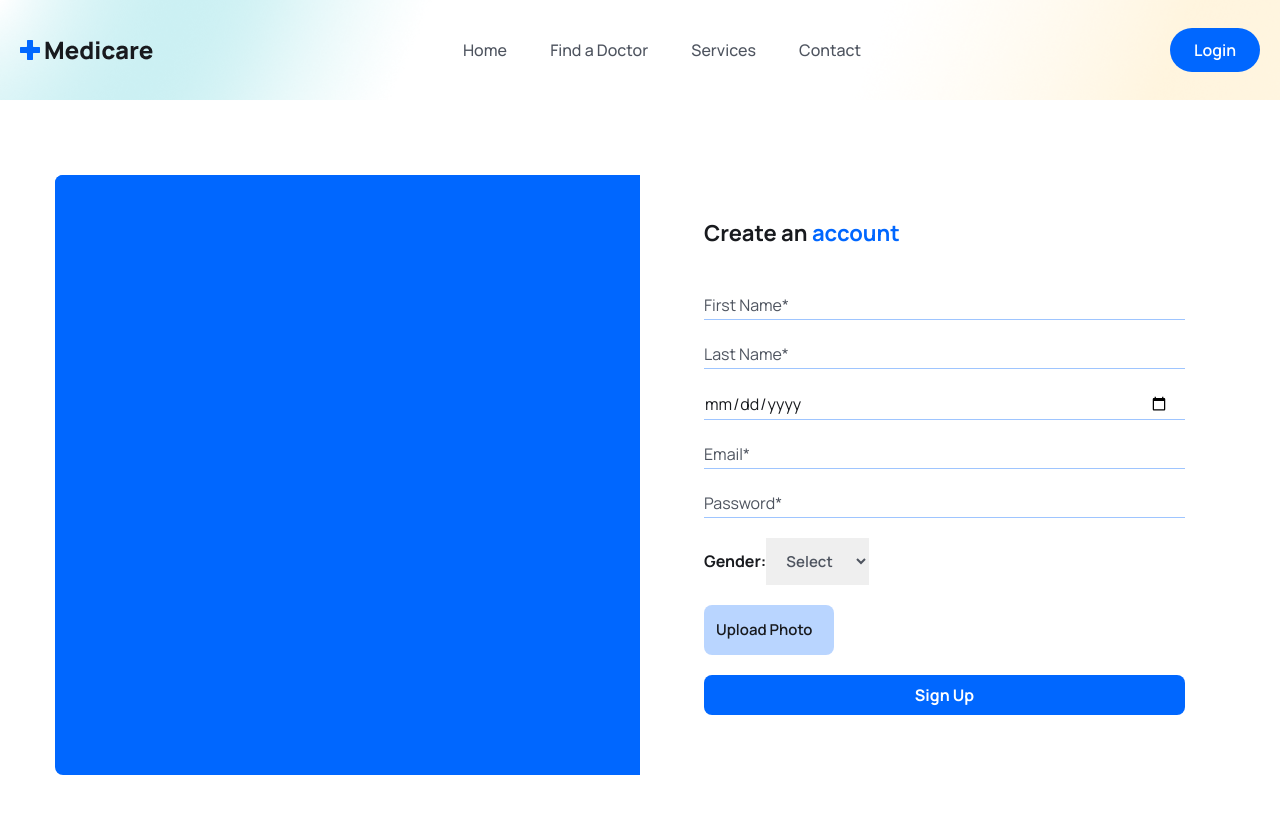
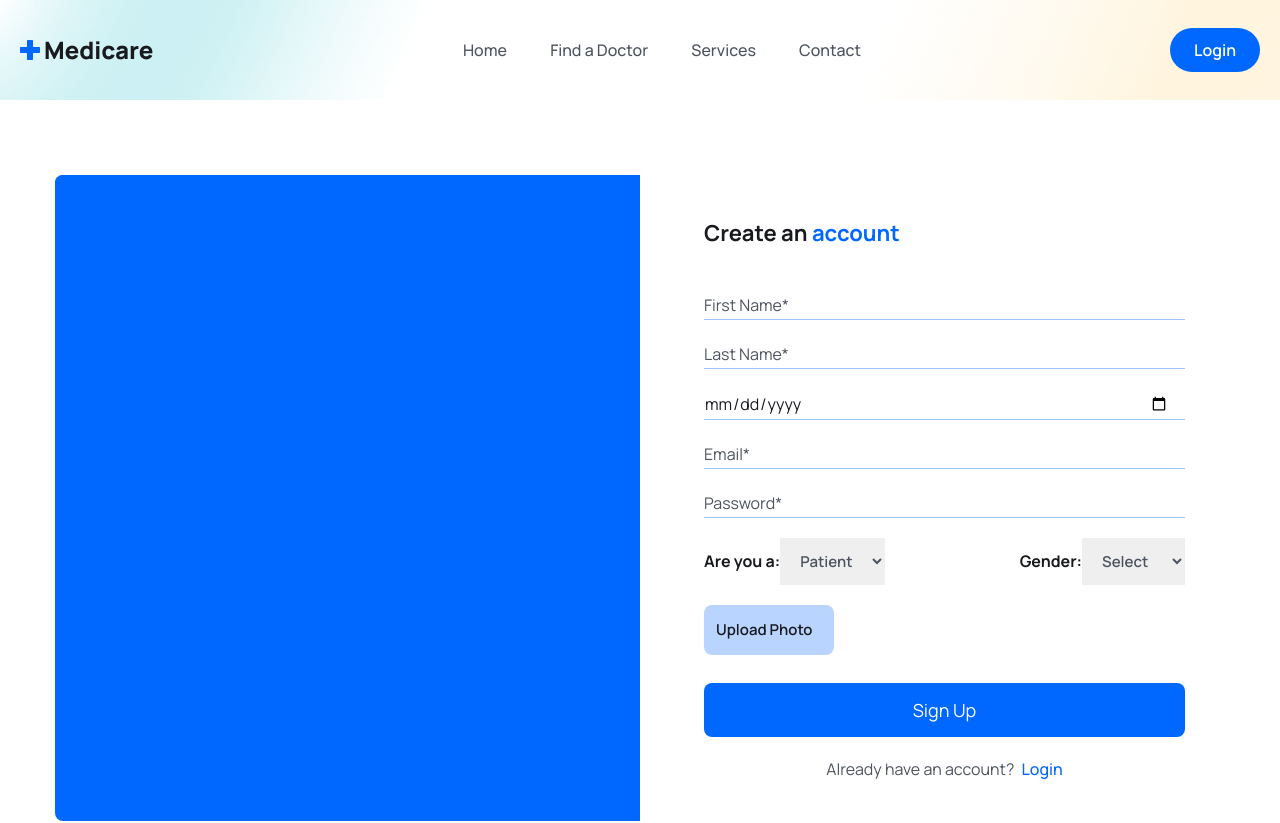
Before and after one commit to cgpakay/medibridge_frontend, a React (Vite) app: page /signup in a window 1280 px wide. Shown: the top 823 px of the page. Built offline with nearby package versions, Linux system fonts and the light colour scheme; the HTML template or start-up script is replaced by a standard one.

Commit message:
refactoring sigup and login page

```diff
--- a/src/layout/Layout.jsx
+++ b/src/layout/Layout.jsx
@@ -1,6 +1,6 @@
 import Header from "../components/Header/Header";
 import Routers from "../routes/Routers";
-/* import Footer from "../components/Footer"; */
+import Footer from "../components/Footer/Footer";
 
 const Layout = () => {
   return (
@@ -9,7 +9,7 @@ const Layout = () => {
       <main>
         <Routers />
       </main>
-      {/*       <Footer /> */}
+      <Footer />
     </>
   );
 };
--- a/src/pages/Contact.jsx
+++ b/src/pages/Contact.jsx
@@ -1,7 +1,7 @@
 import { useState } from "react";
 import { FiMinus } from "react-icons/fi";
 
-const AboutUs = () => {
+const Contact = () => {
   const [form, setForm] = useState({
     email: "",
     subject: "",
@@ -242,4 +242,4 @@ const AboutUs = () => {
   );
 };
 
-export default AboutUs;
+export default Contact;
--- a/src/pages/Login.jsx
+++ b/src/pages/Login.jsx
@@ -50,8 +50,8 @@ const Login = () => {
           <p className="mt-5 text-textColor text-center">
             {" "}
             Don&apos;t have an account?{" "}
-            <Link to="/register" className="text-primaryColor font-medium ml-1">
-              Register
+            <Link to="/signup" className="text-primaryColor font-medium ml-1">
+              Sign up
             </Link>{" "}
           </p>
         </form>
--- a/src/pages/Signup.jsx
+++ b/src/pages/Signup.jsx
@@ -1,6 +1,7 @@
 import { useState } from "react";
 import signupImg from "../assets/images/signup.gif";
 import avatarIcon from "../assets/images/avatarIcon.png";
+import { Link } from "react-router-dom";
 
 const Signup = () => {
   const [selectedFile, setSelectedFile] = useState(null);
@@ -13,6 +14,8 @@ const Signup = () => {
     email: "",
     password: "",
     gender: "",
+    role: "patient",
+    photo: selectedFile,
   });
 
   const handleInputChange = (event) => {
@@ -127,6 +130,19 @@ const Signup = () => {
               </div>
               <div className="mb-5 flex items-center justify-between">
                 <label className="text-headingColor font-bold text-[16px] leading-7">
+                  Are you a:
+                  <select
+                    name="role"
+                    value={formData.role}
+                    onChange={handleInputChange}
+                    className="text-textColor font-semibold text-[15px] leading-7 px-4 py-3 focus:outline-none"
+                  >
+                    <option value="patient">Patient</option>
+                    <option value="doctor">Doctor</option>
+                  </select>
+                </label>
+
+                <label className="text-headingColor font-bold text-[16px] leading-7">
                   Gender:
                   <select
                     name="gender"
@@ -170,14 +186,25 @@ const Signup = () => {
                 )}
               </div>
 
-              <div className="mb-5">
+              <div className="mt-7">
                 <button
                   type="submit"
-                  className="w-full bg-primaryColor text-white font-bold py-2 rounded-lg"
+                  className="w-full bg-primaryColor text-white text-[18px] leading-[30px] rounded-lg px-4 py-3"
                 >
                   Sign Up
                 </button>
               </div>
+
+              <p className="mt-5 text-textColor text-center">
+                {" "}
+                Already have an account?{" "}
+                <Link
+                  to="/login"
+                  className="text-primaryColor font-medium ml-1"
+                >
+                  Login
+                </Link>{" "}
+              </p>
             </form>
           </div>
         </div>
--- a/src/routes/Routers.jsx
+++ b/src/routes/Routers.jsx
@@ -21,7 +21,7 @@ const Routers = () => {
       <Route path="/doctor-details" element={<DoctorDetails />} />
       <Route path="/login" element={<Login />} />
       <Route path="/signup" element={<Signup />} />
-      <Route path="/about-us" element={<Contact />} />
+      <Route path="/contact" element={<Contact />} />
       <Route path="/services" element={<Services />} />
       <Route path="/users/profile/me" element={<MyAccount />} />
     </Routes>
```
